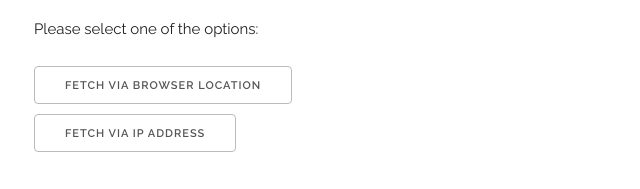
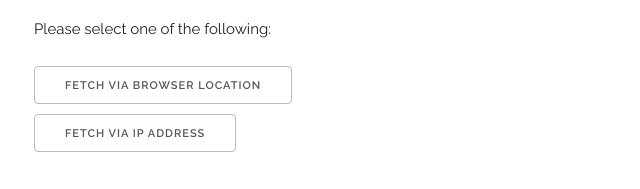
Before and after one commit to mooncos/js-aerocheck, a plain HTML site: page index.html in a window 1280 px wide. Shown: the part 477-666 px from the top of the page, 126-766 px from the left. Drawn offline with nearby package versions, Linux system fonts and the light colour scheme.

Commit message:
change wording of subheader

```diff
--- a/index.html
+++ b/index.html
@@ -40,7 +40,7 @@
         <div id="welcome" class="">
           <h1 class="welcome-title">Welcome to <span class="logo">AeroCheck</span></h1>
           <h3>Instantly check your location's <strong>air quality</strong></h3>
-            <p>Please select one of the options: </p>
+            <p>Please select one of the following:</p>
             <button onclick="obtenerLocalizacion()">Fetch via Browser Location</button>
             <button onclick="ipLocalizacion()">Fetch via IP address</button>
             <p id="error" class="hidden-element"></p>
```
